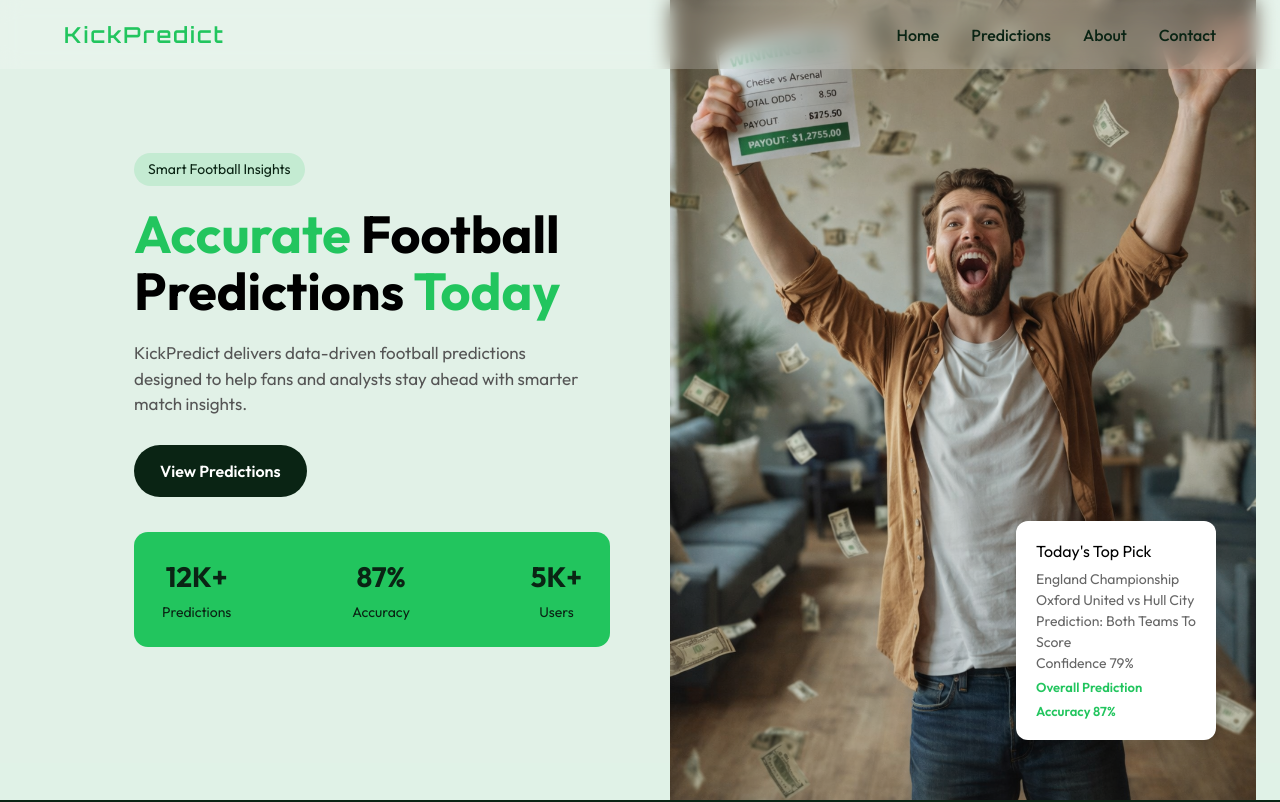
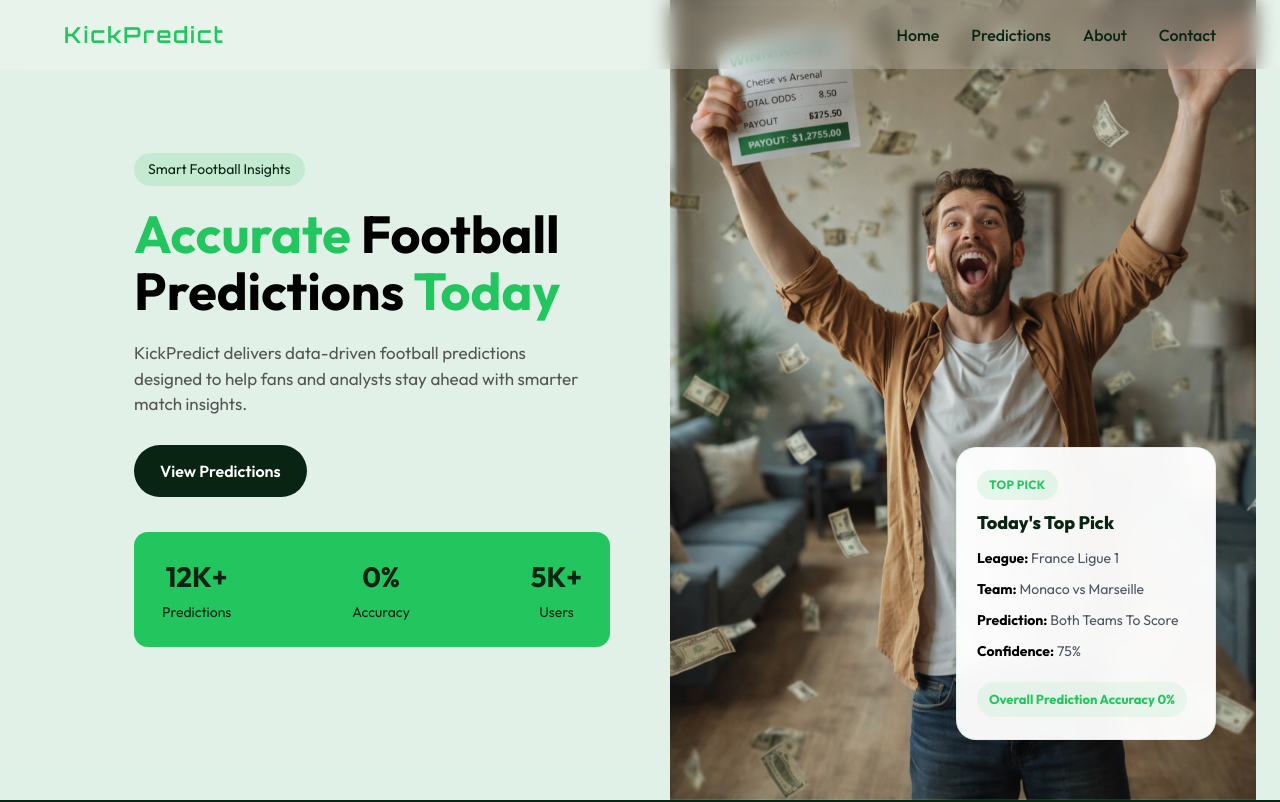
Before and after one commit to Hisaw304/kickpredict, a React (Vite) app: page / in a window 1280 px wide. Shown: the top 802 px of the page. Built offline with nearby package versions, Linux system fonts and the light colour scheme; no server answers; the database is empty.

Commit message:
hero update todays game

```diff
--- a/src/assets/style.css
+++ b/src/assets/style.css
@@ -555,27 +555,72 @@ body {
   position: absolute;
   bottom: 60px;
   right: 40px;
-  background: white;
-  padding: 18px 20px;
-  border-radius: 12px;
-  box-shadow: 0 10px 25px rgba(0, 0, 0, 0.15);
-  width: 200px;
+  width: 260px;
+  background: rgba(255, 255, 255, 0.96);
+  backdrop-filter: blur(10px);
+  -webkit-backdrop-filter: blur(10px);
+  padding: 22px 20px;
+  border-radius: 20px;
+  box-shadow: 0 18px 45px rgba(0, 0, 0, 0.14);
+  border: 1px solid rgba(34, 197, 94, 0.12);
+  z-index: 5;
+  transition: transform 0.3s ease, box-shadow 0.3s ease;
+}
+
+.kp-floating-card:hover {
+  transform: translateY(-4px);
+  box-shadow: 0 22px 55px rgba(0, 0, 0, 0.18);
+}
+
+.kp-floating-badge {
+  display: inline-block;
+  background: rgba(34, 197, 94, 0.1);
+  color: var(--kp-primary);
+  font-size: 12px;
+  font-weight: 700;
+  padding: 6px 12px;
+  border-radius: 999px;
+  margin-bottom: 12px;
+  letter-spacing: 0.3px;
+  text-transform: uppercase;
 }
 
 .kp-floating-card h4 {
-  font-size: 16px;
-  margin-bottom: 6px;
-}
-
-.kp-floating-card p {
+  font-size: 18px;
+  font-weight: 800;
+  color: var(--kp-primary-black);
+  margin-bottom: 14px;
+  line-height: 1.2;
+}
+
+.kp-floating-info {
+  display: flex;
+  flex-direction: column;
+  gap: 10px;
+  margin-bottom: 16px;
+}
+
+.kp-floating-info p {
   font-size: 14px;
-  color: #666;
+  color: #4b5563;
+  margin: 0;
+  line-height: 1.5;
+}
+
+.kp-floating-info strong {
+  color: var(--kp-black);
+  font-weight: 700;
 }
 
 .kp-floating-card span {
+  display: inline-block;
+  margin-top: 4px;
   font-size: 13px;
   color: var(--kp-primary);
-  font-weight: 600;
+  font-weight: 700;
+  background: rgba(34, 197, 94, 0.08);
+  padding: 8px 12px;
+  border-radius: 999px;
 }
 
 /* =========================================
--- a/src/components/Hero.jsx
+++ b/src/components/Hero.jsx
@@ -1,6 +1,34 @@
 import heroImg from "../assets/hero3.png";
+import { supabase } from "../lib/supabase";
+import React, { useEffect, useState } from "react";
 
 export default function Hero() {
+  const [overallAccuracy, setOverallAccuracy] = useState(0);
+  useEffect(() => {
+    fetchOverallAccuracy();
+  }, []);
+
+  async function fetchOverallAccuracy() {
+    const today = new Date().toISOString().split("T")[0];
+
+    const { data, error } = await supabase
+      .from("predictions")
+      .select("status")
+      .lt("match_date", today);
+
+    if (error) {
+      console.error("Error fetching accuracy:", error);
+      return;
+    }
+
+    const wins = data.filter((f) => f.status === "win").length;
+    const losses = data.filter((f) => f.status === "lose").length;
+    const total = wins + losses;
+
+    const accuracy = total > 0 ? ((wins / total) * 100).toFixed(1) : 0;
+
+    setOverallAccuracy(accuracy);
+  }
   return (
     <section className="kp-hero">
       <div className="kp-hero-con">
@@ -30,7 +58,7 @@ export default function Hero() {
               </div>
 
               <div className="kp-stat">
-                <h3>87%</h3>
+                <h3>{overallAccuracy}%</h3>
                 <p>Accuracy</p>
               </div>
 
@@ -47,14 +75,28 @@ export default function Hero() {
             <img src={heroImg} alt="football analytics" />
 
             {/* FLOATING CARD */}
+            {/* FLOATING CARD */}
             <div className="kp-floating-card">
+              <div className="kp-floating-badge">Top Pick</div>
+
               <h4>Today's Top Pick</h4>
-              {/* <p>No Games Available</p> */}
-              <p>England Championship</p>
-              <p>Oxford United vs Hull City</p>
-              <p>Prediction: Both Teams To Score</p>
-              <p>Confidence 79%</p>
-              <span>Overall Prediction Accuracy 87%</span>
+
+              <div className="kp-floating-info">
+                <p>
+                  <strong>League:</strong> France Ligue 1
+                </p>
+                <p>
+                  <strong>Team:</strong> Monaco vs Marseille
+                </p>
+                <p>
+                  <strong>Prediction:</strong> Both Teams To Score
+                </p>
+                <p>
+                  <strong>Confidence:</strong> 75%
+                </p>
+              </div>
+
+              <span>Overall Prediction Accuracy {overallAccuracy}%</span>
             </div>
           </div>
         </div>
--- a/src/components/HistoryPage.jsx
+++ b/src/components/HistoryPage.jsx
@@ -5,18 +5,23 @@ export default function HistoryPage({ pageSize = 3 }) {
   const [history, setHistory] = useState([]);
   const [page, setPage] = useState(1);
   const [totalDates, setTotalDates] = useState(0);
+  const [overallStats, setOverallStats] = useState({
+    wins: 0,
+    losses: 0,
+    accuracy: 0,
+  });
 
   useEffect(() => {
     fetchHistory();
   }, [page]);
 
   async function fetchHistory() {
-    const today = new Date().toISOString().split("T")[0]; // Exclude today
+    const today = new Date().toISOString().split("T")[0];
 
     const { data, error } = await supabase
       .from("predictions")
       .select("*")
-      .lt("match_date", today) // Only past games
+      .lt("match_date", today)
       .order("match_date", { ascending: false })
       .order("created_at", { ascending: true });
 
@@ -24,6 +29,17 @@ export default function HistoryPage({ pageSize = 3 }) {
       console.error(error);
       return;
     }
+
+    const wins = data.filter((f) => f.status === "win").length;
+    const losses = data.filter((f) => f.status === "lose").length;
+    const total = wins + losses;
+    const accuracy = total > 0 ? ((wins / total) * 100).toFixed(1) : 0;
+
+    setOverallStats({
+      wins,
+      losses,
+      accuracy,
+    });
 
     // Group by date
     const grouped = data.reduce((acc, item) => {
@@ -68,19 +84,8 @@ export default function HistoryPage({ pageSize = 3 }) {
 
             {/* Accuracy paragraph */}
             <p className="history-accuracy">
-              {(() => {
-                const allFixtures = history.flatMap((day) => day.fixtures);
-                const wins = allFixtures.filter(
-                  (f) => f.status === "win"
-                ).length;
-                const losses = allFixtures.filter(
-                  (f) => f.status === "lose"
-                ).length;
-                const total = wins + losses;
-                const accuracy =
-                  total > 0 ? ((wins / total) * 100).toFixed(1) : 0;
-                return `Record: ${wins} Wins / ${losses} Losses | Accuracy: ${accuracy}%`;
-              })()}
+              Record: {overallStats.wins} Wins / {overallStats.losses} Losses |
+              Accuracy: {overallStats.accuracy}%
             </p>
 
             {/* Fixtures grouped by date */}
```
